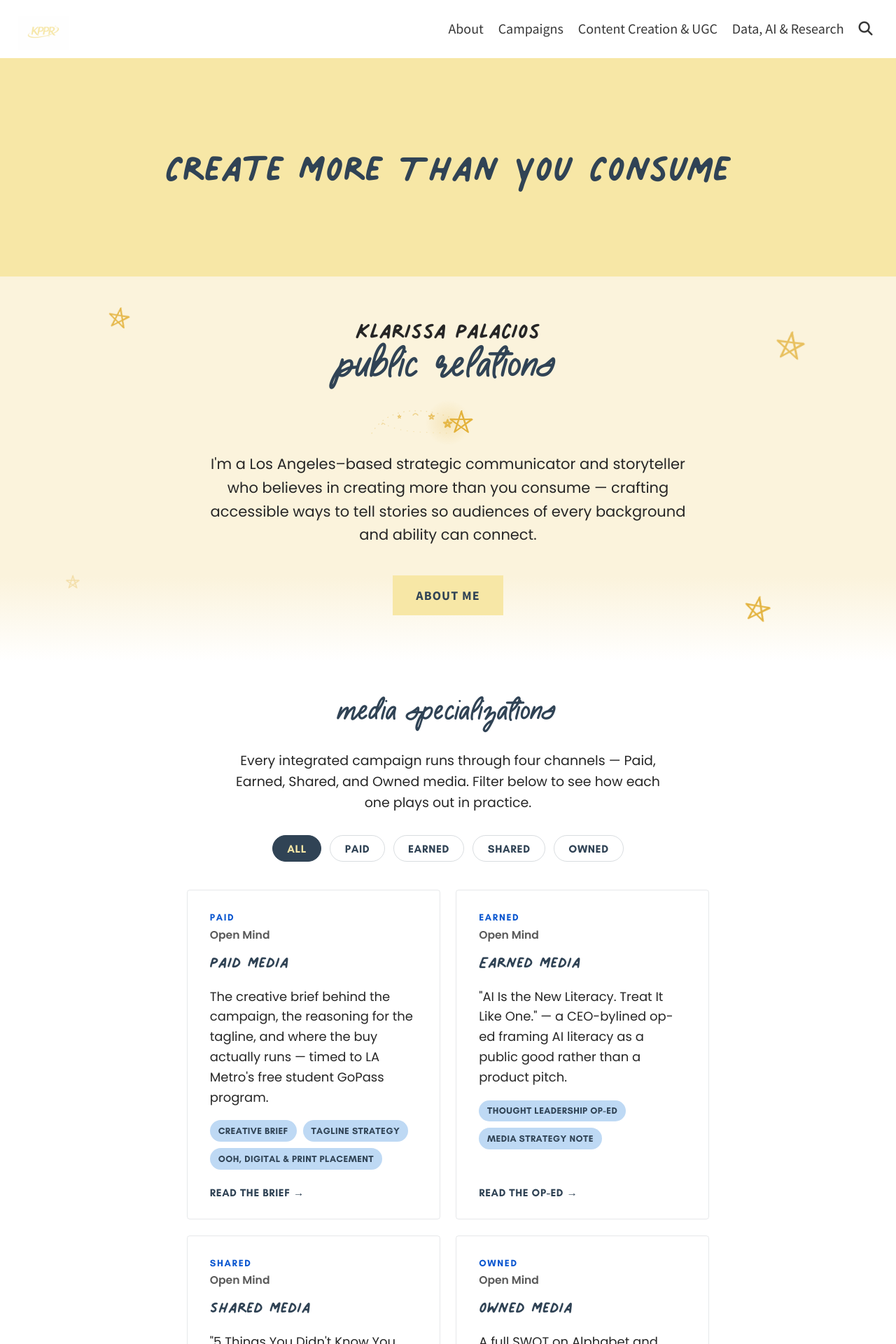
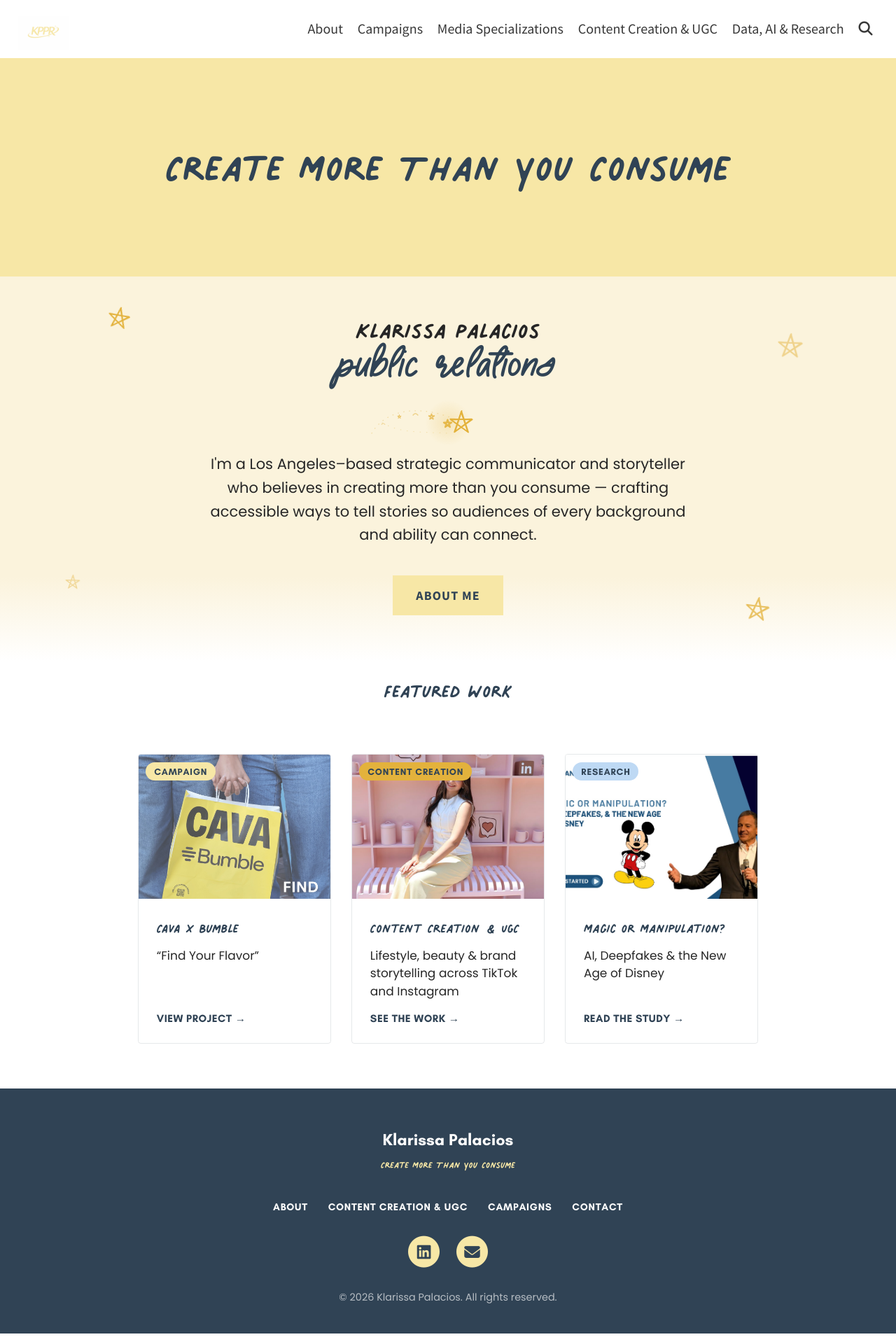
Before and after one commit to kipalacios/kipalacios.github.io, a Jekyll site: the page built from index.html, in a window 1280 px wide. Shown: the top 1920 px of the page at 70% size. Built offline with Jekyll 4.4.1, drawn with Linux system fonts in a browser that asks for light colours; a script that is not in the unit is left out; the list of posts is cut into pages by our own code; some of the changed text lies outside the part shown.

Commit message:
Move PESO gallery to its own tab, add a homepage featured-work strip
Media Specializations now lives at its own nav page instead of the
homepage, so it doesn't compete with a first-time visitor's initial
scroll. In its place, the homepage gets a lighter "Featured Work" strip —
one example each from Campaigns, Content Creation & UGC, and Research —
so a recruiter sees the full range of work before deciding where to click
deeper.

Co-Authored-By: Claude Sonnet 5 <noreply@anthropic.com>

```diff
--- /dev/null
+++ b/_includes/home/featured_work.liquid
@@ -0,0 +1,61 @@
+{% comment %}
+Three-card teaser strip right after the homepage intro — one example each
+from Campaigns, Content Creation & UGC, and Research, so a first-time
+visitor sees the full range of work before deciding where to click deeper.
+Deliberately lighter than a .portfolio-index__card (image, title, one-line
+subtitle, link only — no tagline/description/course) since this is a fast
+scan, not a full listing; the dedicated section for each category is where
+the depth lives.
+
+Swap `campaign` below to feature a different campaign later — everything
+else keys off its own front matter, so no other line needs to change.
+{% endcomment %}
+{% assign campaign = site.portfolio | where: 'url', '/portfolio/cava-bumble/' | first %}
+{% assign research = site.research | first %}
+<section class="featured-work">
+    <div class="featured-work__inner">
+        <h2 class="featured-work__heading">Featured Work</h2>
+
+        <div class="featured-work__grid">
+            {% if campaign %}
+            <a class="featured-work__card" href="{{ campaign.url | relative_url }}">
+                <div class="featured-work__image-wrap">
+                    <img class="featured-work__image" src="{{ campaign.img | relative_url }}" alt="{{ campaign.title }}" loading="lazy">
+                    <span class="featured-work__badge featured-work__badge--campaign">Campaign</span>
+                </div>
+                <div class="featured-work__body">
+                    <h3 class="featured-work__title">{{ campaign.title }}</h3>
+                    {% if campaign.tagline %}<p class="featured-work__subtitle">&ldquo;{{ campaign.tagline }}&rdquo;</p>{% endif %}
+                    <span class="featured-work__link">View project &rarr;</span>
+                </div>
+            </a>
+            {% endif %}
+
+            <a class="featured-work__card" href="{{ '/content-creation/' | relative_url }}">
+                <div class="featured-work__image-wrap">
+                    <img class="featured-work__image" src="{{ 'assets/img/portfolio/content-creation-ugc.jpeg' | relative_url }}" alt="Klarissa Palacios, content creator" loading="lazy">
+                    <span class="featured-work__badge featured-work__badge--content">Content Creation</span>
+                </div>
+                <div class="featured-work__body">
+                    <h3 class="featured-work__title">Content Creation &amp; UGC</h3>
+                    <p class="featured-work__subtitle">Lifestyle, beauty &amp; brand storytelling across TikTok and Instagram</p>
+                    <span class="featured-work__link">See the work &rarr;</span>
+                </div>
+            </a>
+
+            {% if research %}
+            <a class="featured-work__card" href="{{ research.url | relative_url }}">
+                <div class="featured-work__image-wrap">
+                    <img class="featured-work__image" src="{{ research.img | relative_url }}" alt="{{ research.img_alt | default: research.title }}" loading="lazy">
+                    <span class="featured-work__badge featured-work__badge--research">Research</span>
+                </div>
+                <div class="featured-work__body">
+                    <h3 class="featured-work__title">{{ research.title }}</h3>
+                    {% if research.subtitle %}<p class="featured-work__subtitle">{{ research.subtitle }}</p>{% endif %}
+                    <span class="featured-work__link">Read the study &rarr;</span>
+                </div>
+            </a>
+            {% endif %}
+        </div>
+    </div>
+</section>
--- a/_layouts/home.liquid
+++ b/_layouts/home.liquid
@@ -43,6 +43,5 @@ layout: default
             <a class="button home-intro__cta" href="{{ '/about/' | relative_url }}">About Me</a>
         </div>
     </section>
-    {% include home/peso_gallery.liquid %}
-    <script defer src="{{ '/assets/js/peso-gallery.js' | relative_url }}?v={{ site.time | date: '%s' }}"></script>
+    {% include home/featured_work.liquid %}
 </div>
--- a/_sass/_custom.scss
+++ b/_sass/_custom.scss
@@ -361,28 +361,150 @@ a.button.creator-bio__collab-cta {
 }
 
 /* ==========================================================================
-   Homepage PESO gallery (_includes/home/peso_gallery.liquid)
+   Homepage featured-work strip (_includes/home/featured_work.liquid)
+   Three cards — one Campaign, one Content Creation, one Research example —
+   right after the intro. Lighter than .portfolio-index__card on purpose
+   (image, title, one-line subtitle, link — no description/course/tagline
+   block) since this is a fast scan meant to send a visitor deeper, not a
+   full listing.
+   ========================================================================== */
+
+.featured-work {
+  max-width: 1040px;
+  margin: 0 auto;
+  padding: 1rem $padding-medium 4rem;
+
+  &__heading {
+    font-family: 'Palmer Lake Print', cursive;
+    font-weight: 400;
+    font-size: 2em;
+    color: $kppr-navy;
+    text-align: center;
+    margin: 0 0 1.6em;
+  }
+
+  &__grid {
+    display: grid;
+    grid-template-columns: repeat(3, 1fr);
+    gap: 1.8rem;
+
+    @media screen and (max-width: $break) {
+      grid-template-columns: 1fr;
+      gap: 1.6rem;
+    }
+  }
+}
+
+.featured-work__card {
+  display: flex;
+  flex-direction: column;
+  color: inherit;
+  text-decoration: none;
+  background: var(--card-background);
+  border-radius: $border-radius;
+  overflow: hidden;
+  border: 1px solid rgba($kppr-navy, 0.12);
+  transition: transform 0.2s ease, box-shadow 0.2s ease;
+
+  &:hover {
+    transform: translateY(-3px);
+    box-shadow: 0 14px 28px rgba($kppr-navy, 0.13);
+  }
+
+  @media (prefers-reduced-motion: reduce) {
+    transition: none;
+    &:hover { transform: none; }
+  }
+
+  .featured-work__image-wrap {
+    position: relative;
+    width: 100%;
+    padding-top: 75%; // 4:3
+    overflow: hidden;
+  }
+
+  .featured-work__image {
+    position: absolute;
+    inset: 0;
+    width: 100%;
+    height: 100%;
+    object-fit: cover;
+    display: block;
+  }
+
+  .featured-work__badge {
+    position: absolute;
+    top: 0.8em;
+    left: 0.8em;
+    font-family: 'Glacial Indifference', sans-serif;
+    font-weight: 700;
+    font-size: 0.66em;
+    letter-spacing: 0.06em;
+    text-transform: uppercase;
+    color: $kppr-navy;
+    background: $kppr-yellow;
+    border-radius: 999px;
+    padding: 0.4em 0.9em;
+
+    &--research { background: $kppr-blue; }
+    &--content { background: $kppr-gold; }
+  }
+
+  .featured-work__body {
+    flex: 1 1 auto;
+    display: flex;
+    flex-direction: column;
+    padding: 1.2em 1.3em 1.3em;
+  }
+
+  .featured-work__title {
+    font-family: 'Palmer Lake Print', cursive;
+    font-weight: 400;
+    font-size: 1.4em;
+    color: $kppr-navy;
+    margin: 0 0 0.3em;
+  }
+
+  .featured-work__subtitle {
+    font-family: 'Poppins', sans-serif;
+    font-size: 0.85em;
+    line-height: 1.5;
+    color: var(--text);
+    margin: 0 0 1em;
+  }
+
+  .featured-work__link {
+    margin-top: auto;
+    font-family: 'Glacial Indifference', sans-serif;
+    font-weight: 700;
+    font-size: 0.76em;
+    letter-spacing: 0.03em;
+    text-transform: uppercase;
+    color: $kppr-navy;
+    transition: color 0.2s ease;
+  }
+
+  &:hover .featured-work__link {
+    color: var(--link);
+  }
+}
+
+/* ==========================================================================
+   Media Specializations page (_layouts/media-gallery.liquid,
+   _includes/portfolio/peso_gallery.liquid)
    Filterable by media type (Paid/Earned/Shared/Owned), pulling every
    campaign-hub campaign's own `pillars` list. Reuses .pillar-grid/.pillar-card
    from the campaign hub itself (see "Campaign hub + PESO sub-pages" below)
    so a card looks identical whether you land on it from the hub or from
    here — this section only adds the filter pills and the small campaign
-   byline on each card.
+   byline on each card. The page's own call-out banner supplies the <h1>,
+   matching every other custom page (2.2rem top padding, same as .case-hero).
    ========================================================================== */
 
 .peso-gallery {
   max-width: 900px;
   margin: 0 auto $padding-large auto;
-  padding: 2.5rem $padding-medium $padding-large $padding-medium;
-
-  &__heading {
-    font-family: 'Palmer Lake Script', cursive;
-    font-weight: 400;
-    font-size: 2.4em;
-    color: $kppr-navy;
-    text-align: center;
-    margin: 0 0 0.5em;
-  }
+  padding: 2.2rem $padding-medium $padding-large $padding-medium;
 
   &__intro {
     font-family: 'Poppins', sans-serif;
```
Also changed, not shown: _layouts/media-gallery.liquid (added, +14 -0 lines), pages/media-specializations.md (added, +6 -0 lines), _includes/portfolio/peso_gallery.liquid (renamed from _includes/home/peso_gallery.liquid).
